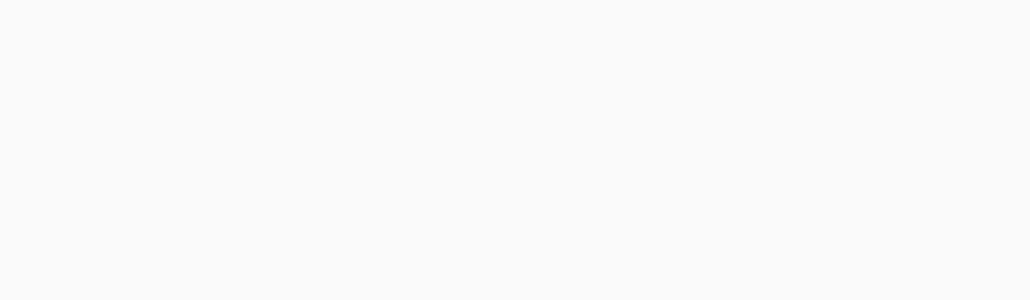
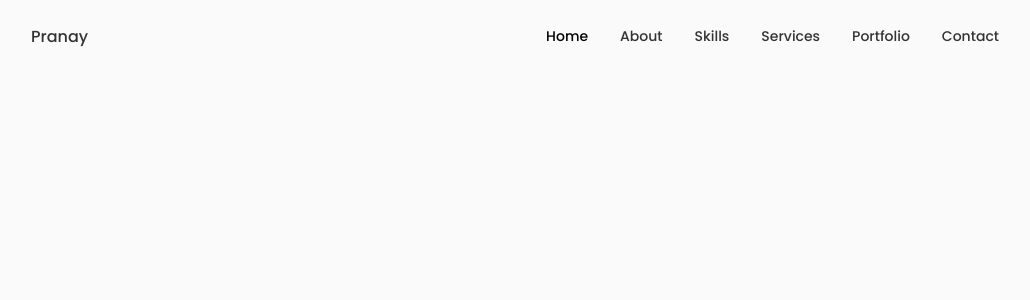
Before and after one commit to pranayjalan254/Portfolio-Website, a React (Vite) app in the folder portfolio-website/: page / in a window 1280 px wide. Shown: the top 300 px of the page, without its empty margins (125-1155 px from the left). Built offline with nearby package versions, Linux system fonts and the light colour scheme.

Commit message:
small device toggle activate

```diff
--- a/portfolio-website/index.html
+++ b/portfolio-website/index.html
@@ -5,6 +5,10 @@
     <link rel="icon" type="image/svg+xml" href="/vite.svg" />
     <meta name="viewport" content="width=device-width, initial-scale=1.0" />
     <title>Vite + React</title>
+    <link
+      rel="stylesheet"
+      href="https://unicons.iconscout.com/release/v4.0.8/css/line.css"
+    />
   </head>
   <body>
     <div id="root"></div>
--- a/portfolio-website/src/App.jsx
+++ b/portfolio-website/src/App.jsx
@@ -1,5 +1,4 @@
 import "./App.css";
-import boxicons from "node_modules/boxicons";
 import Header from "./components/header/Header";
 
 function App() {
--- a/portfolio-website/src/components/header/Header.jsx
+++ b/portfolio-website/src/components/header/Header.jsx
@@ -1,10 +1,56 @@
-import React from "react";
+import React, { useState } from "react";
 import "./header.css";
 
 const Header = () => {
+  const [Toggle, showMenu] = useState(false);
   return (
     <header className="header">
-      <nav className="nav container"></nav>
+      <nav className="nav container">
+        <a href="index.html" className="nav__logo">
+          Pranay
+        </a>
+        <div className={Toggle ? "nav__menu show-menu" : "nav__menu"}>
+          <ul className="nav__list grid">
+            <li className="nav__item">
+              <a href="#home" className="nav__link active-link">
+                <i className="uil uil-estate nav__icon"></i> Home
+              </a>
+            </li>
+            <li className="nav__item">
+              <a href="#about" className="nav__link">
+                <i className="uil uil-user nav__icon"></i> About
+              </a>
+            </li>
+            <li className="nav__item">
+              <a href="#skills" className="nav__link">
+                <i className="uil uil-file-alt nav__icon"></i> Skills
+              </a>
+            </li>
+            <li className="nav__item">
+              <a href="#services" className="nav__link">
+                <i className="uil uil-briefcase-alt nav__icon"></i> Services
+              </a>
+            </li>
+            <li className="nav__item">
+              <a href="#portfolio" className="nav__link">
+                <i className="uil uil-scenery nav__icon"></i> Portfolio
+              </a>
+            </li>
+            <li className="nav__item">
+              <a href="#contact" className="nav__link">
+                <i className="uil uil-message nav__icon"></i> Contact
+              </a>
+            </li>
+          </ul>
+          <i
+            className="uil uil-times nav__close"
+            onClick={() => showMenu(!Toggle)}
+          ></i>
+        </div>
+        <div className="nav__toggle" onClick={() => showMenu(!Toggle)}>
+          <i className="uil uil-apps"></i>
+        </div>
+      </nav>
     </header>
   );
 };
--- a/portfolio-website/src/components/header/header.css
+++ b/portfolio-website/src/components/header/header.css
@@ -0,0 +1,113 @@
+.header {
+  width: 100%;
+  position: fixed;
+  top: 0;
+  left: 0;
+  z-index: var(--z-fixed);
+  background-color: var(--body-color);
+}
+
+.nav {
+  height: calc(var(--header-height) + 1.5rem);
+  display: flex;
+  justify-content: space-between;
+  align-items: center;
+  column-gap: 1rem;
+}
+
+.nav__logo,
+.nav__toggle {
+  color: var(--title-color);
+  font-weight: var(--font-medium);
+}
+
+.nav__list {
+  display: flex;
+  column-gap: 2rem;
+}
+
+.nav__link {
+  display: flex;
+  flex-direction: column;
+  align-items: center;
+  font-size: var(--small-font-size);
+  color: var(--title-color);
+  font-weight: var(--font-medium);
+  transition: 0.3s;
+}
+.nav__icon,
+.nav__close,
+.nav__toggle {
+  display: none;
+}
+
+.active-link,
+.nav__link:hover {
+  color: var(--title-color-dark);
+}
+
+@media screen and (max-width: 768px) {
+  .header {
+    top: initial;
+    bottom: 0;
+  }
+
+  .nav {
+    height: var(--header-height);
+  }
+  .nav__menu {
+    position: fixed;
+    bottom: -100%;
+    left: 0;
+    width: 100%;
+    background-color: var(--body-color);
+    padding: 2rem 1.5rem 4rem;
+    box-shadow: 0 -1px 4px rgba(0, 0, 0, 0.15);
+    border-radius: 1.5rem 1.5rem 0 0;
+    transition: 0.3s;
+  }
+  .show-menu {
+    bottom: 0;
+  }
+
+  .nav__list {
+    display: grid;
+    grid-template-columns: repeat(3, 1fr);
+    gap: 2rem;
+  }
+  .nav__icon {
+    font-size: 1.2rem;
+  }
+  .nav__close {
+    position: absolute;
+    right: 1.3rem;
+    bottom: 0.5rem;
+    font-size: 1.5rem;
+    cursor: pointer;
+    color: var(--title-color);
+  }
+
+  .nav__close:hover {
+    color: var(--title-color-dark);
+  }
+
+  .nav__toggle {
+    font-size: 1.1rem;
+    cursor: pointer;
+  }
+
+  .nav__close,
+  .nav__toggle,
+  .nav__icon {
+    display: block;
+  }
+}
+
+@media screen and (max-width: 350px) {
+  .nav__menu {
+    padding: 2rem 0.25rem 4rem;
+  }
+  .nav__list {
+    column-gap: 0;
+  }
+}
```
